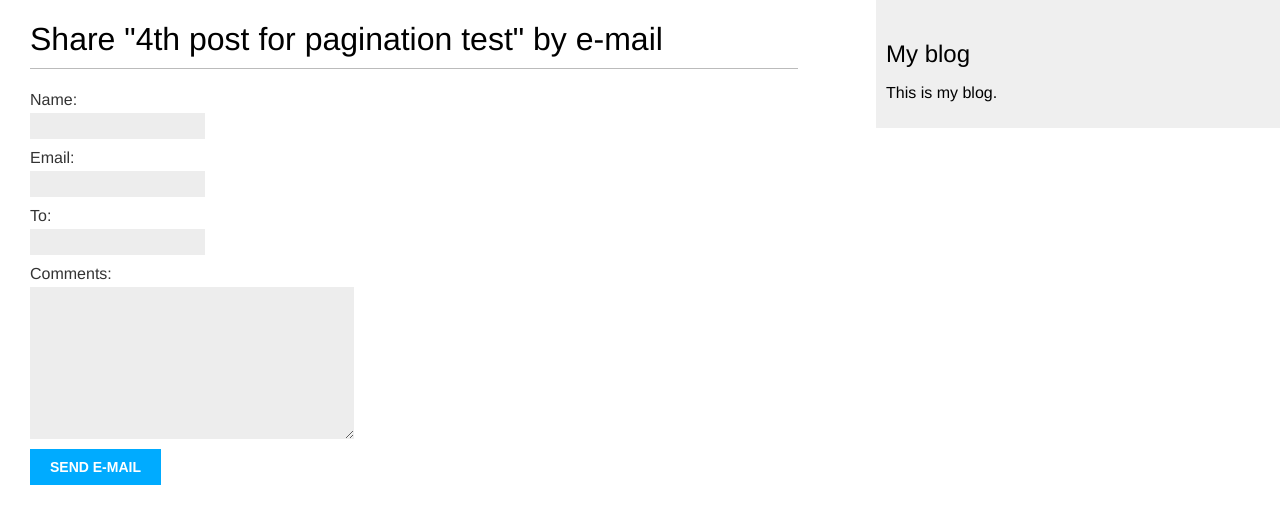
After one commit to Deln0r/Project6_Django_webapp, a Django app: page /blog/6/share/ in a window 1280 px wide. The commit adds this page. Shown: the top 524 px of the page. Run offline with Django 4.2, Linux system fonts and the light colour scheme; data comes from the database, SQL or seed files in the repository.

Commit message:
share post

```diff
--- a/mysite/blog/templates/blog/post/detail.html
+++ b/mysite/blog/templates/blog/post/detail.html
@@ -8,4 +8,9 @@
         Published {{ post.publish }} by {{ post.author}}
     </p>
     {{ post.body|linebreaks }}
+    <p>
+        <a href="{% url 'blog:post_share' post.id %}">
+            Share this post
+        </a>
+    </p>
 {% endblock %}
--- /dev/null
+++ b/mysite/blog/templates/blog/post/share.html
@@ -0,0 +1,19 @@
+{% extends 'blog/base.html' %}
+
+{% block title %}Share a post{% endblock %}
+
+{% block content %}
+    {% if sent %}
+        <h1>E-mail successfully sent</h1>
+        <p>
+            "{{ post.title }}" was successfully sent to {{ form.cleaned_data.to }}.
+        </p>
+    {% else %}
+        <h1>Share "{{ post.title }}" by e-mail</h1>
+        <form method="post">
+            {{ form.as_p }}
+            {% csrf_token %}
+            <input type="submit" value="Send e-mail">
+        </form>
+    {% endif %}
+{% endblock %}
--- a/mysite/blog/urls.py
+++ b/mysite/blog/urls.py
@@ -9,4 +9,6 @@ urlpatterns = [
     path('<int:year>/<int:month>/<int:day>/<slug:post>/',
          views.post_detail,
          name='post_detail'),
+    path('<int:post_id>/share/',
+         views.post_share, name='post_share'),
 ]
--- a/mysite/blog/views.py
+++ b/mysite/blog/views.py
@@ -3,6 +3,8 @@ from .models import Post
 from django.core.paginator import Paginator, EmptyPage, PageNotAnInteger
 from django.views.generic import ListView
 from .forms import EmailPostForm
+from django.core.mail import send_mail
+from mysite.my_pass import EMAIL
 
 
 # Create your views here.
@@ -41,11 +43,22 @@ def post_share(request, post_id):
     post = get_object_or_404(Post,
                              id=post_id,
                              status=Post.Status.PUBLISHED)
+
+    sent = False
+
     if request.method == 'POST':
         form = EmailPostForm(request.POST)
         if form.is_valid():
             cd = form.cleaned_data
-            #...отправить емеил
+            post_url = request.build_absolute_uri(post.get_absolute_url)
+            subject = f"{cd['name']} recommends you read " \
+                      f"{post.title}"
+            message = f"Read {post.title} at {post_url}\n\n" \
+                      f"{cd['name']}\'s comments: {cd['comments']}"
+            send_mail(subject, message, EMAIL, [cd['to']])
+            sent = True
     else:
         form = EmailPostForm()
-    return render(request, 'blog/post/share.html', {'post': post, 'form': form})
+    return render(request, 'blog/post/share.html', {'post': post,
+                                                    'form': form,
+                                                    'sent': sent})
```
